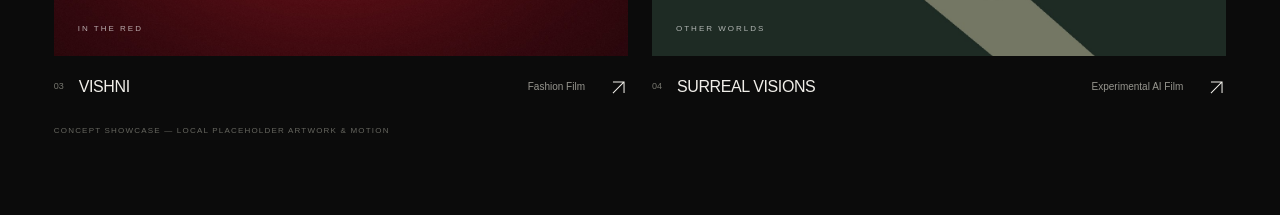
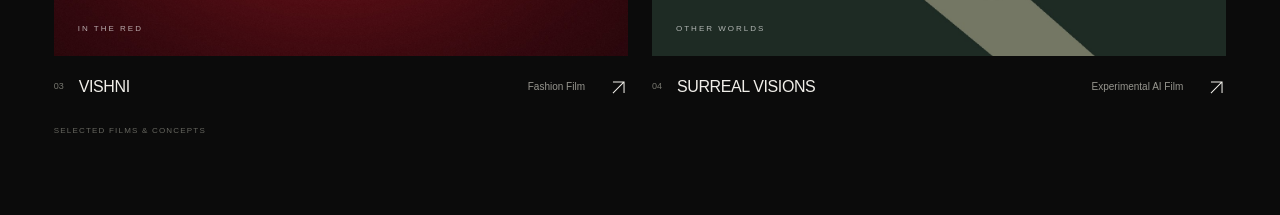
Before and after one commit to turbinaelena887-design/ellenstopplease-portfolio, a Next.js app: page / in a window 1280 px wide. Shown: the part 1400-1615 px from the top of the page. Built offline with nearby package versions, Linux system fonts and the light colour scheme; no server answers.

Commit message:
Add FLOWERY film with sound and lazy silent hover preview

```diff
--- a/app/page.tsx
+++ b/app/page.tsx
@@ -6,7 +6,7 @@ import { ProjectCard } from '@/components/project-card';
 import { Reveal } from '@/components/reveal';
 export default function Home() {
   return <main id="main"><section className="hero" aria-labelledby="hero-title"><Reveal><div className="eyebrow hero-eyebrow"><span className="status-dot" /> INDEPENDENT AI CREATIVE DIRECTOR</div></Reveal><h1 id="hero-title"><Reveal delay={0.08}>VISUAL STORIES.</Reveal><Reveal delay={0.18}><span className="muted">BEYOND</span> REALITY<span className="period">.</span></Reveal></h1><Reveal delay={0.3} className="hero-bottom"><p>AI CREATIVE DIRECTION / FASHION / FILM</p><span className="hero-note">New perspectives.<br />Impossible possibilities.</span><a href="#work" aria-label="Scroll to selected work" className="scroll-arrow">↓</a></Reveal></section>
-    <section id="work" className="work" aria-labelledby="work-title"><div className="section-label"><h2 id="work-title">SELECTED WORK</h2><span>2026 — ONGOING</span><span className="work-count">({String(projects.length).padStart(2, '0')})</span></div><div className="project-grid">{projects.map((p, i) => <ProjectCard key={p.slug} project={p} index={i} />)}</div><p className="demo-note">CONCEPT SHOWCASE — LOCAL PLACEHOLDER ARTWORK & MOTION</p></section>
+    <section id="work" className="work" aria-labelledby="work-title"><div className="section-label"><h2 id="work-title">SELECTED WORK</h2><span>2026 — ONGOING</span><span className="work-count">({String(projects.length).padStart(2, '0')})</span></div><div className="project-grid">{projects.map((p, i) => <ProjectCard key={p.slug} project={p} index={i} />)}</div><p className="demo-note">SELECTED FILMS & CONCEPTS</p></section>
     <Services />
     <About />
     <section id="contact" className="contact"><Reveal><div className="eyebrow"><span className="status-dot" /> OPEN TO CREATIVE COLLABORATIONS</div><h2>LET’S MAKE<br /><span className="muted">THE UNEXPECTED.</span></h2><a href="mailto:hello@example.com" className="contact-link">START A CONVERSATION <span aria-hidden><Arrow /></span></a><p className="demo-note">CONTACT ADDRESS IS A PLACEHOLDER — REPLACE BEFORE PUBLISHING.</p></Reveal></section>
--- a/app/projects/[slug]/page.tsx
+++ b/app/projects/[slug]/page.tsx
@@ -14,7 +14,7 @@ export default async function ProjectPage({ params }: { params: Promise<{ slug:
   const p = projects[index]; const next = projects[(index + 1) % projects.length];
   return <main id="main" className="project-page"><Reveal><Link href="/#work" className="eyebrow back-link">← ALL PROJECTS</Link><div className="project-heading"><h1>{p.title}</h1><p>{p.category}<br />{p.year}</p></div></Reveal>
     {p.fullVideo ? <video className="full-film" controls playsInline preload="none" poster={p.cover} aria-label={`${p.title} film`}><source src={p.fullVideo} type="video/mp4" />Your browser does not support video.</video> : <div className="project-still"><Image src={p.cover} alt={p.title} style={{ objectFit: 'cover', objectPosition: p.coverPosition }} fill sizes="100vw" priority /></div>}
-    <Reveal className="project-description"><h2>ABOUT THE PROJECT</h2><p>{p.description}</p><span className="eyebrow">DEMONSTRATION CONCEPT</span></Reveal>
+    <Reveal className="project-description"><h2>ABOUT THE PROJECT</h2><p>{p.description}</p><span className="eyebrow">{p.isPlaceholder === false ? p.category.toUpperCase() : 'DEMONSTRATION CONCEPT'}</span></Reveal>
     <div className="gallery">{p.gallery.map((img, i) => <Image key={`${img.src}-${i}`} src={img.src} alt={img.alt} width={1600} height={1000} sizes="100vw" style={{ width: '100%', height: 'auto' }} />)}</div>
     <Link href={`/projects/${next.slug}`} className="next-project"><span className="eyebrow">NEXT PROJECT</span><span>{next.title} <Arrow /></span></Link>
   </main>;
--- a/components/project-card.tsx
+++ b/components/project-card.tsx
@@ -19,7 +19,7 @@ export function ProjectCard({ project, index }: { project: Project; index: numbe
   };
   const leave = () => { video.current?.pause(); setPlaying(false); };
   return <Reveal delay={index % 2 * 0.1}><Link href={`/projects/${project.slug}`} className="project-card" onMouseEnter={enter} onMouseLeave={leave} onMouseMove={e => { const r = e.currentTarget.getBoundingClientRect(); setCursor({ x: e.clientX - r.left, y: e.clientY - r.top }); }} aria-label={`View ${project.title}, ${project.category}`}>
-    <div className="project-media"><Image src={project.cover} style={{ objectPosition: project.coverPosition }} alt={`${project.title} — demonstration artwork`} fill sizes="(max-width: 700px) 100vw, 50vw" priority={index < 2} />
+    <div className="project-media"><Image src={project.cover} style={{ objectPosition: project.coverPosition }} alt={`${project.title} — ${project.isPlaceholder === false ? project.category : 'demonstration artwork'}`} fill sizes="(max-width: 700px) 100vw, 50vw" priority={index < 2} />
       {loaded && <video ref={video} src={project.previewVideo} autoPlay muted loop playsInline preload="none" aria-hidden="true" className={playing ? 'preview playing' : 'preview'} onLoadedData={() => { if (!video.current) return; if (video.current.closest('a')?.matches(':hover')) void video.current.play().then(() => setPlaying(true)).catch(() => {}); else video.current.pause(); }} />}
       <span className="media-tag">{index === 0 ? 'A STUDY IN BLOOM' : index === 1 ? 'FORM / FREQUENCY' : index === 2 ? 'IN THE RED' : 'OTHER WORLDS'}</span>
     </div><div className="project-meta"><div><span className="project-number">0{index + 1}</span><h3>{project.title}</h3></div><span className="category">{project.category}</span><span className="project-arrow" aria-hidden><Arrow /></span></div>
--- a/data/projects.ts
+++ b/data/projects.ts
@@ -1,11 +1,11 @@
 export type Project = {
   slug: string; title: string; category: string; year: string;
   description: string; cover: string; coverPosition?: string; previewVideo?: string;
-  fullVideo?: string; gallery: { src: string; alt: string }[];
+  fullVideo?: string; isPlaceholder?: boolean; gallery: { src: string; alt: string }[];
 };
 // Demonstration concepts only. Replace these descriptions and local media with your work.
 export const projects: Project[] = [
-  { slug: 'flowery', title: 'FLOWERY', category: 'Cinematic Commercial', year: '2026', description: 'A study in bloom, light, and the space between the natural and the imagined. This is a placeholder concept, ready for your film and its story.', cover: '/media/photo_2026-10-10_14-46-14.jpg', coverPosition: 'center 25%', gallery: [] },
+  { slug: 'flowery', title: 'FLOWERY', category: 'Cinematic Commercial', year: '2026', description: 'FLOWERY — cinematic commercial.', cover: '/media/photo_2026-10-10_14-46-14.jpg', coverPosition: 'center 25%', previewVideo: '/media/flowery-preview.mp4', fullVideo: '/media/flowery-film.mp4', isPlaceholder: false, gallery: [] },
   { slug: 'rikky-hype', title: 'RIKKY HYPE', category: 'Fashion Campaign', year: '2026', description: 'An exploration of silhouette, movement, and electric color. This demonstration artwork is a placeholder for your fashion campaign.', cover: '/media/rikky-hype.jpg', previewVideo: '/media/rikky-hype.mp4', fullVideo: '/media/rikky-hype.mp4', gallery: [] },
   { slug: 'vishni', title: 'VISHNI', category: 'Fashion Film', year: '2026', description: 'An imagined editorial in deep red. Texture and sculptural forms set the rhythm. Replace this placeholder with your project narrative.', cover: '/media/vishni.jpg', previewVideo: '/media/vishni.mp4', fullVideo: '/media/vishni.mp4', gallery: [] },
   { slug: 'surreal-visions', title: 'SURREAL VISIONS', category: 'Experimental AI Film', year: '2026', description: 'An otherworldly landscape at the edge of recognition. This local demonstration concept is a space for your experimental film.', cover: '/media/surreal-visions.jpg', previewVideo: '/media/surreal-visions.mp4', fullVideo: '/media/surreal-visions.mp4', gallery: [] },
```
Also changed, not shown: 2 other files (tests, documents, lock files or other folders).
